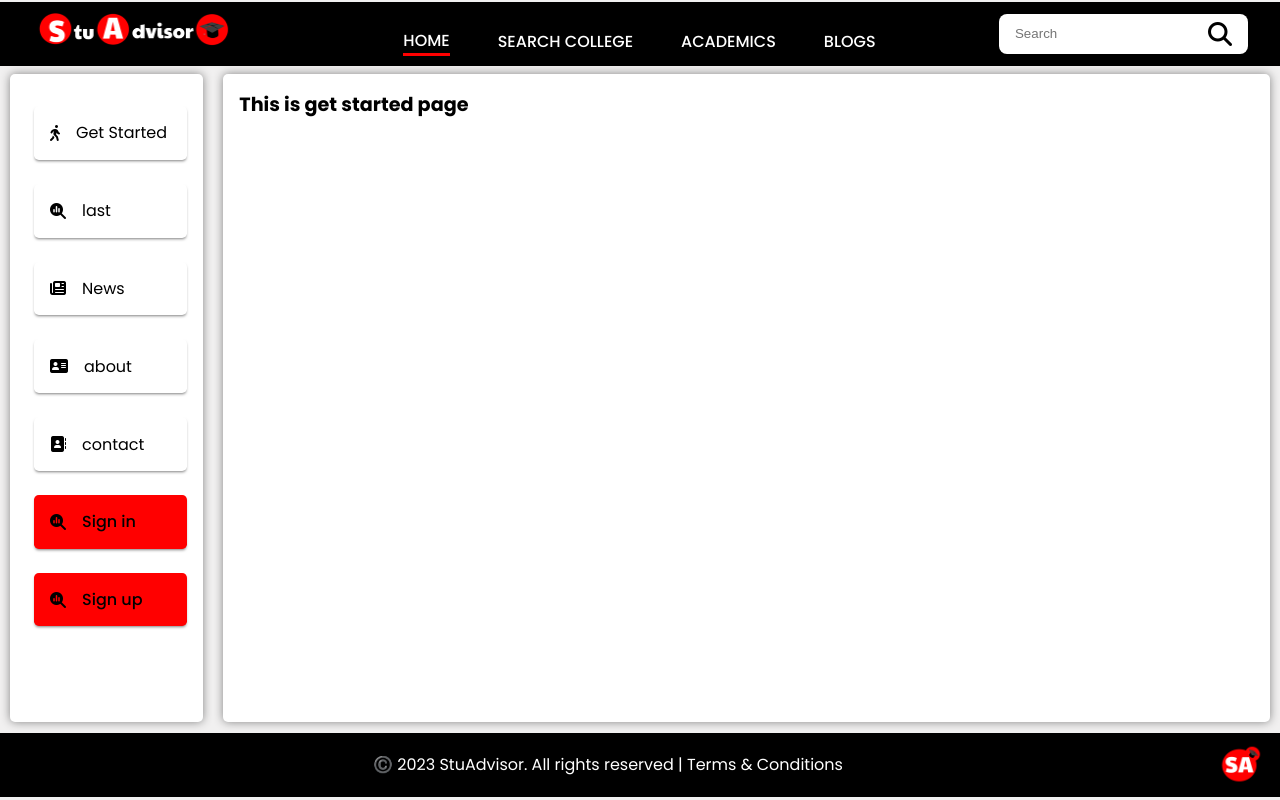
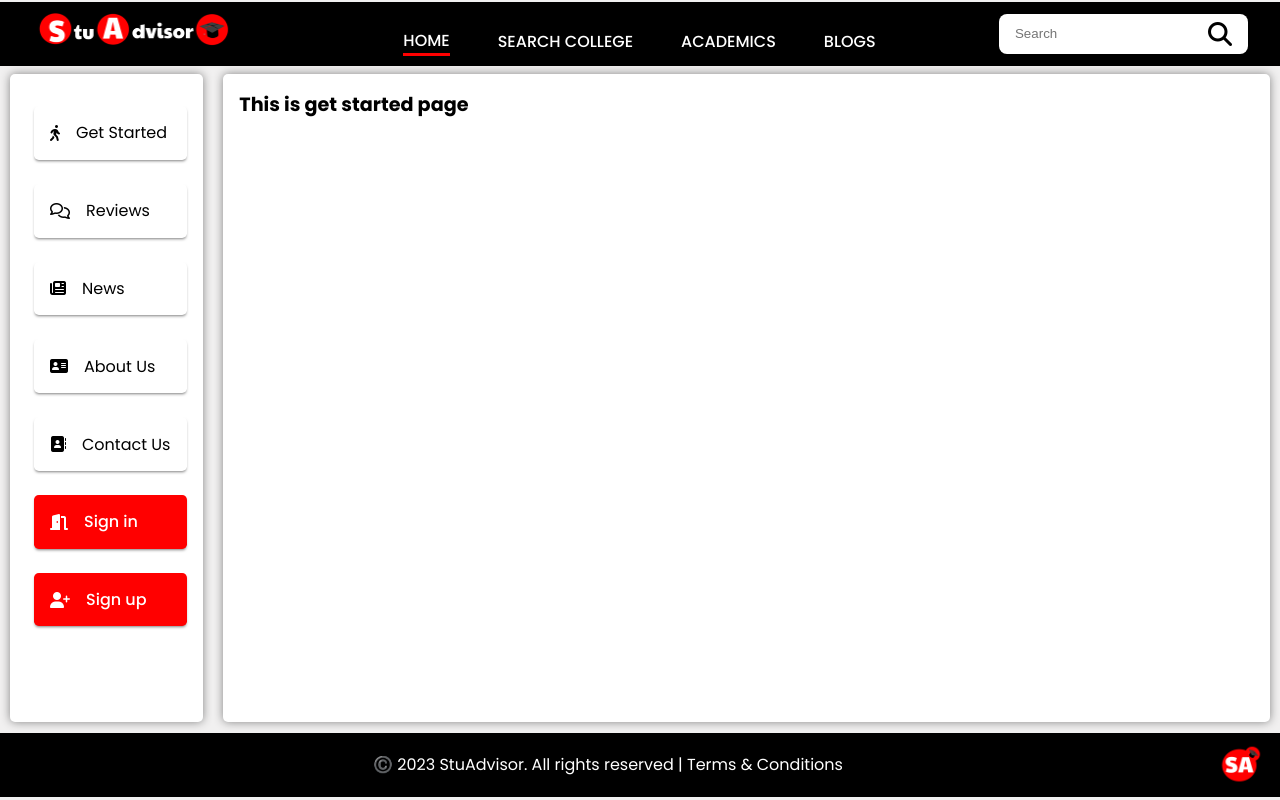
Before and after one commit to girrajkushwahin/stuadvisor, a React (Create React App) app in the folder client/: page / in a window 1280 px wide. Built offline with nearby package versions, Linux system fonts and the light colour scheme.

Commit message:
edited icons of sidebar in home component

```diff
--- a/client/src/components/About.jsx
+++ /dev/null
@@ -1,11 +0,0 @@
-import React from 'react';
-
-const About = () => {
-  return (
-    <>
-        <h1>about page</h1>
-    </>
-  )
-}
-
-export default About;
--- /dev/null
+++ b/client/src/components/AboutUs.jsx
@@ -0,0 +1,11 @@
+import React from 'react';
+
+const AboutUs = () => {
+  return (
+    <>
+        <h1>AboutUs page</h1>
+    </>
+  )
+}
+
+export default AboutUs;
--- a/client/src/components/Contact.jsx
+++ /dev/null
@@ -1,11 +0,0 @@
-import React from 'react';
-
-const Contact = () => {
-  return (
-    <>
-        <h1>contact page</h1>
-    </>
-  )
-}
-
-export default Contact;
--- /dev/null
+++ b/client/src/components/ContactUs.jsx
@@ -0,0 +1,11 @@
+import React from 'react';
+
+const ContactUs = () => {
+  return (
+    <>
+        <h1>ContactUs page</h1>
+    </>
+  )
+}
+
+export default ContactUs;
--- a/client/src/components/Home.jsx
+++ b/client/src/components/Home.jsx
@@ -4,9 +4,9 @@ import SignIn from './SignIn';
 import SignUp from './SignUp';
 import GetStarted from './GetStarted';
 import News from './News';
-import About from './About';
-import Contact from './Contact';
-import Last from './Last';
+import AboutUs from './AboutUs';
+import ContactUs from './ContactUs';
+import Reviews from './Reviews';
 
 const Home = () => {
   const [state, setState] = useState(0);
@@ -16,7 +16,7 @@ const Home = () => {
     setState(id);
   }
 
-  const homeMenu = [{ text: 'Get Started', icon: <i class="i-tag fa-solid fa-person-walking"></i>, click: menuClick }, { text: 'last', icon: <i className="i-tag fa-solid fa-magnifying-glass-chart"></i>, click: menuClick }, { text: 'News', icon: <i class="i-tag fa-solid fa-newspaper"></i>, click: menuClick }, { text: 'about', icon: <i class="i-tag fa-solid fa-address-card"></i>, click: menuClick }, { text: 'contact', icon: <i class="i-tag fa-solid fa-address-book"></i>, click: menuClick }, { text: 'Sign in', icon: <i className="i-tag fa-solid fa-magnifying-glass-chart"></i>, click: menuClick }, { text: 'Sign up', icon: <i className="i-tag fa-solid fa-magnifying-glass-chart"></i>, click: menuClick }];
+  const homeMenu = [{ text: 'Get Started', icon: <i class="i-tag fa-solid fa-person-walking"></i>, click: menuClick }, { text: 'Reviews', icon: <i class="i-tag fa-regular fa-comments"></i>, click: menuClick }, { text: 'News', icon: <i class="i-tag fa-solid fa-newspaper"></i>, click: menuClick }, { text: 'About Us', icon: <i class="i-tag fa-solid fa-address-card"></i>, click: menuClick }, { text: 'Contact Us', icon: <i class="i-tag fa-solid fa-address-book"></i>, click: menuClick }, { text: 'Sign in', icon: <i class="i-tag fa-solid fa-door-open"></i>, click: menuClick }, { text: 'Sign up', icon: <i class="i-tag fa-solid fa-user-plus"></i>, click: menuClick }];
 
   useEffect(() => {
     key(homeMenu);
@@ -27,10 +27,10 @@ const Home = () => {
     <>
       <div className="main-item main-right">
         {state === 0 ? <GetStarted /> : null}
-        {state === 1 ? <Last /> : null}
+        {state === 1 ? <Reviews /> : null}
         {state === 2 ? <News /> : null}
-        {state === 3 ? <About /> : null}
-        {state === 4 ? <Contact /> : null}
+        {state === 3 ? <AboutUs /> : null}
+        {state === 4 ? <ContactUs /> : null}
         {state === 5 ? <SignIn /> : null}
         {state === 6 ? <SignUp /> : null}
       </div>
--- a/client/src/components/Last.jsx
+++ /dev/null
@@ -1,11 +0,0 @@
-import React from 'react';
-
-const Last = () => {
-  return (
-    <>
-        <h1>Last page</h1>
-    </>
-  )
-}
-
-export default Last;
--- /dev/null
+++ b/client/src/components/Reviews.jsx
@@ -0,0 +1,11 @@
+import React from 'react';
+
+const Reviews = () => {
+  return (
+    <>
+        <h1>Reviews page</h1>
+    </>
+  )
+}
+
+export default Reviews;
--- a/client/src/index.css
+++ b/client/src/index.css
@@ -239,7 +239,8 @@ p{
 
 .sign-btn{
   background: var(--dark-red-1);
-  color: var(--dark-black);
+  /* color: var(--dark-black); */
+  color: var(--white);
   transition: all .3s ease-in;
   font-weight: 500;
 }
```
